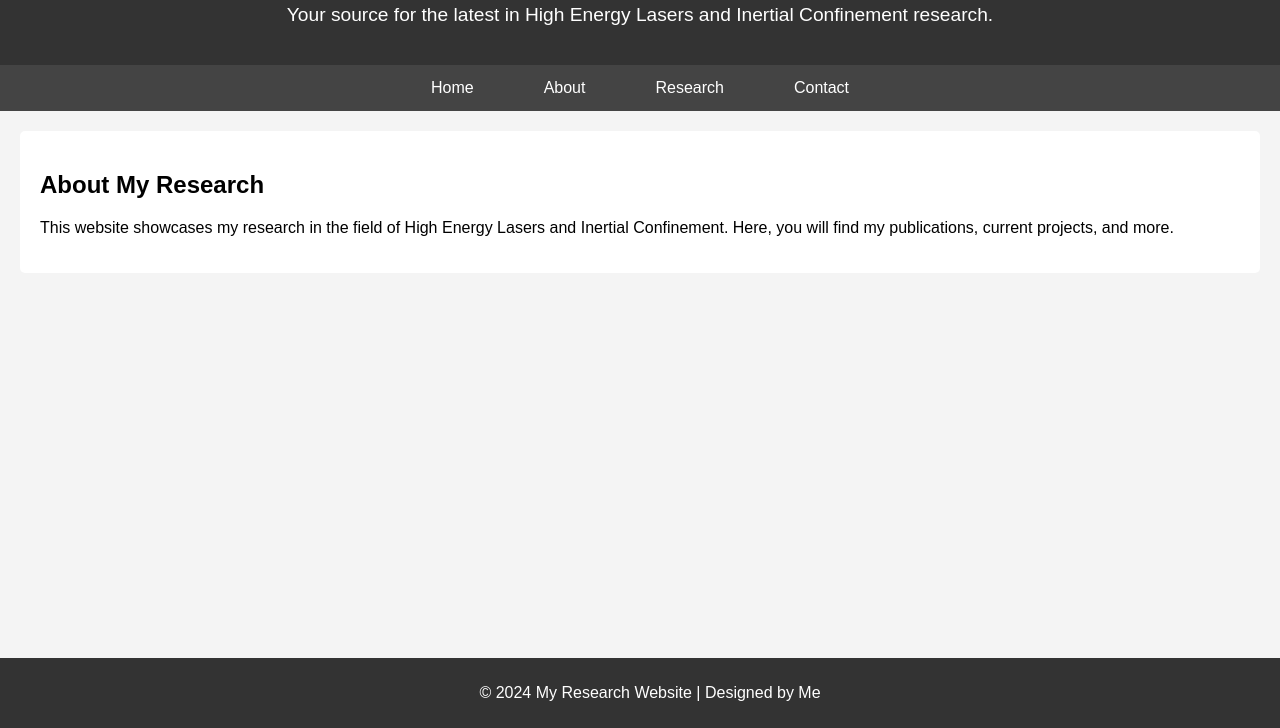
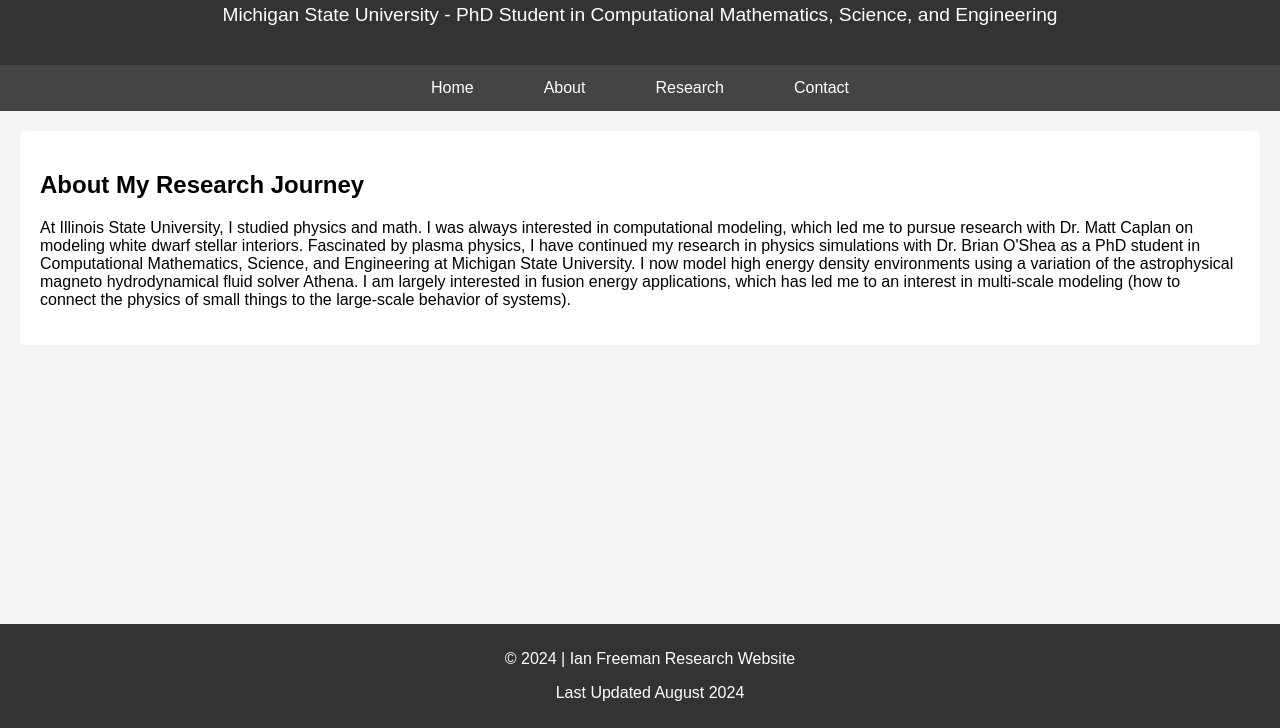
Before and after one commit to ianfreeman519/ianfreeman519.github.io, a plain HTML site: page index.html in a window 1280 px wide. Shown: the part 72-800 px from the top of the page. Drawn offline with Linux system fonts and the light colour scheme.

Commit message:
Personalized information

```diff
--- a/index.html
+++ b/index.html
@@ -8,8 +8,8 @@
 </head>
 <body>
     <header>
-        <h1>Welcome to My Research Website</h1>
-        <p>Your source for the latest in High Energy Lasers and Inertial Confinement research.</p>
+        <h1>Ian Freeman</h1>
+        <p>Michigan State University - PhD Student in Computational Mathematics, Science, and Engineering</p>
     </header>
 
     <nav>
@@ -22,12 +22,20 @@
     </nav>
 
     <section id="content">
-        <h2>About My Research</h2>
-        <p>This website showcases my research in the field of High Energy Lasers and Inertial Confinement. Here, you will find my publications, current projects, and more.</p>
+        <h2>About My Research Journey</h2>
+        <p>
+            At Illinois State University, I studied physics and math.
+            I was always interested in computational modeling, which led me to pursue research with Dr. Matt Caplan on modeling white dwarf stellar interiors.
+            Fascinated by plasma physics, I have continued my research in physics simulations with Dr. Brian O'Shea as a PhD student in Computational Mathematics, Science, and Engineering at Michigan State University.
+            I now model high energy density environments using a variation of the astrophysical magneto hydrodynamical fluid solver Athena.
+            I am largely interested in fusion energy applications, which has led me to an interest in multi-scale modeling (how to connect the physics of small things to the large-scale behavior of systems).
+        </p>
+
     </section>
 
     <footer>
-        <p>&copy; 2024 My Research Website | Designed by Me</p>
+        <p>&copy; 2024 | Ian Freeman Research Website</p>
+        <p>Last Updated August 2024</p>
     </footer>
 </body>
 </html>
```
